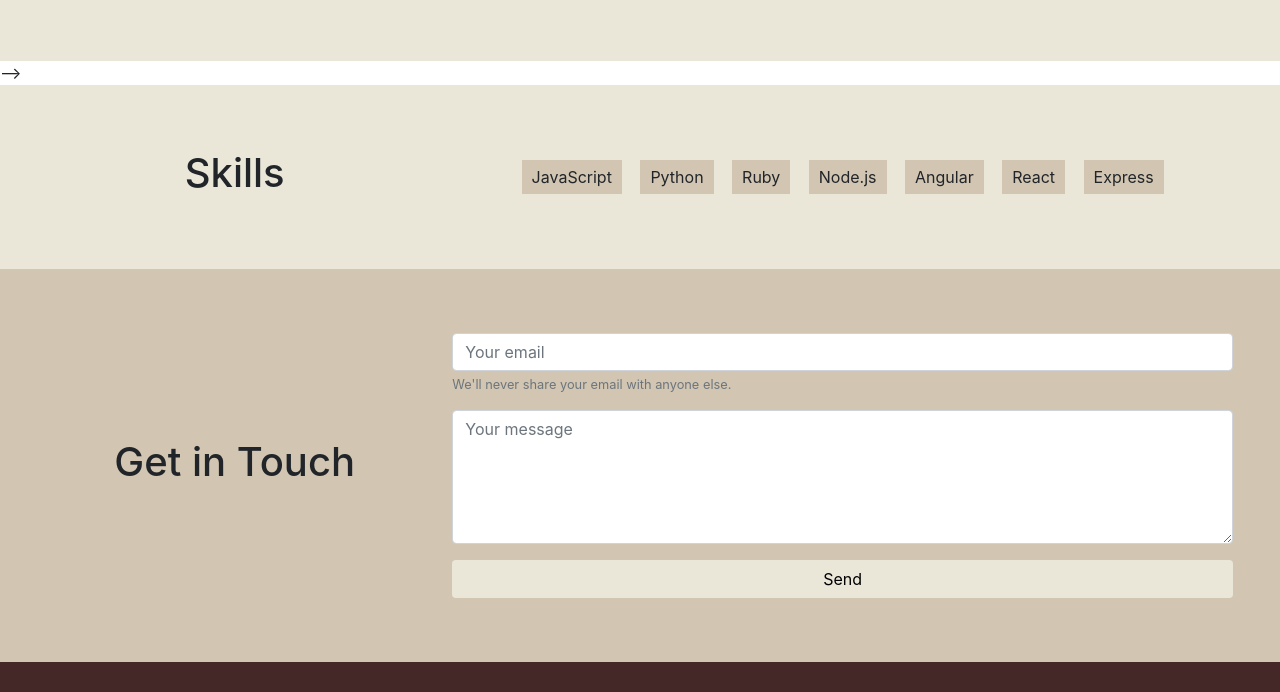
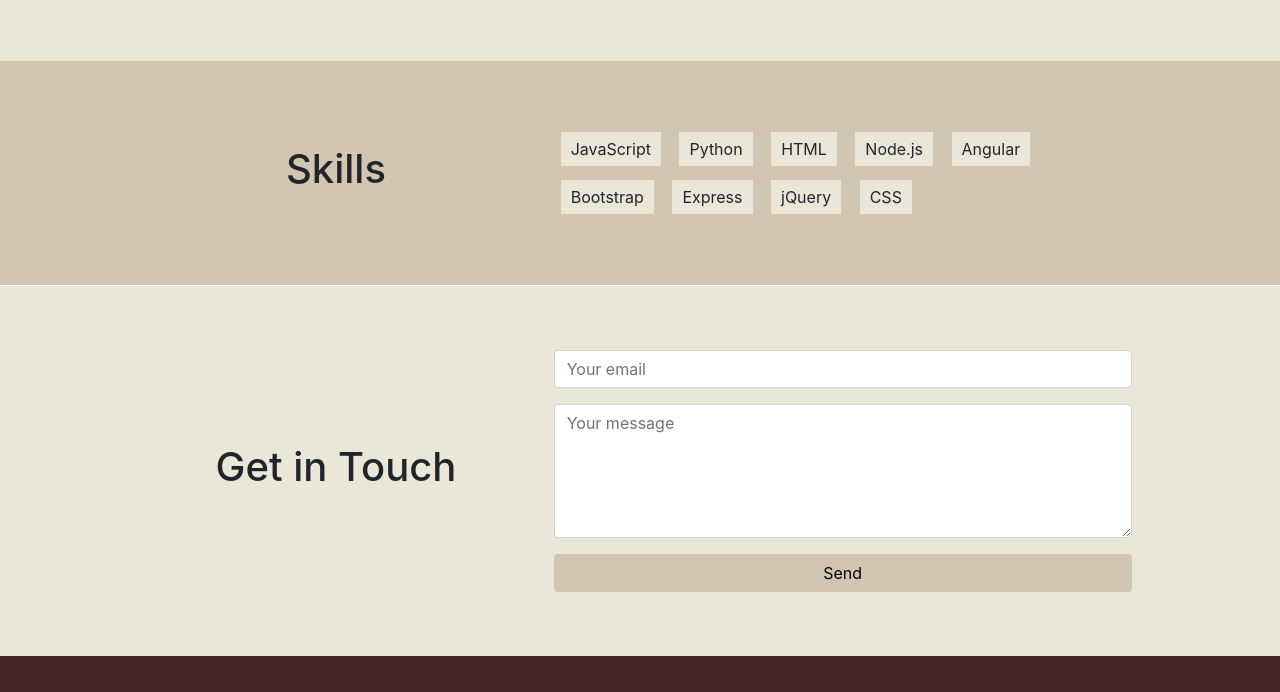
Before and after one commit to thisaramadawalage/personal, a website: page index.html in a window 1280 px wide. Shown: the part 627-1319 px from the top of the page. Drawn offline with nearby package versions, Linux system fonts and the light colour scheme.

Commit message:
Final changes to initial publication.

```diff
--- a/index.html
+++ b/index.html
@@ -28,7 +28,7 @@
             <div class="row">
                 <div class="col-lg-1 col-md-1"></div>
                 <div class="welcome-text col-lg-6 col-md-6">
-                    <h1>Kaweendra Madawalage</h1>
+                    <h1>Thisara Madawalage</h1>
                     <h3>Developer | Writer</h3>
                     <a href="./docs/thisara_cv.pdf"><button class="cv-btn btn-lg">Download resume</button></a>
                 </div>
@@ -169,36 +169,43 @@
                 </div>
             </div>
         </div>
-        <!-- End of projects section -->
     </div> -->
     <!-- End of the projects section -->
 
-    <div class="skills container-fluid div-one row align-items-center">
+    <div class="skills container-fluid div-two row align-items-center">
+        <div class="col-md-1"></div>
         <div class="title-text col-md-4">
             <h1>Skills</h1>
         </div>
-        <div class="skills-items col-md-8">
+        <div class="skills-items col-md-6">
             <li>JavaScript</li>
             <li>Python</li>
-            <li>Ruby</li>
+            <li>HTML</li>
             <li>Node.js</li>
             <li>Angular</li>
-            <li>React</li>
+            <li>Bootstrap</li>
             <li>Express</li>
+            <li>jQuery</li>
+            <li>CSS</li>
         </div>
     </div>
-    <div class="contact container-fluid div-two row  align-items-center">
+    <div class="col-md-1"></div>
+    <!-- End of skills section -->
+
+
+    <div class="contact container-fluid div-one row align-items-center">
+        <div class="col-md-1"></div>
         <div class="title-text col-md-4">
             <h1>Get in Touch</h1>
         </div>
 
-        <div class="contact-form col-md-8">
-            <form action="mailto:tmadawalage@yahoo.com" method="post" enctype="text/plain">
+        <div class="contact-form col-md-6">
+            <form action="mailto:testwebsite@yahoo.com" method="post" enctype="text/plain">
                 <div class="form-group">
                     <input type="email" class="form-control" id="exampleInputEmail1" aria-describedby="emailHelp"
                         placeholder="Your email">
-                    <small id="emailHelp" class="form-text text-muted">We'll never share your email with anyone
-                        else.</small>
+                    <!-- <small id="emailHelp" class="form-text text-muted">We'll never share your email with anyone
+                        else.</small> -->
                 </div>
                 <div class="form-group">
                     <textarea class="form-control" id="exampleFormControlTextarea1" rows="5"
@@ -207,6 +214,7 @@
                 <input type="submit" value="Send" class="send-btn btn">
             </form>
         </div>
+        <div class="col-md-1"></div>
         <!-- End #contact-form -->
     </div>
 
--- a/public/css/styles.css
+++ b/public/css/styles.css
@@ -65,7 +65,8 @@ img {
     display: inline-block;
     margin: 7px;
     padding: 5px 10px;
-    background-color: #d2c6b2;
+    /* background-color: #d2c6b2; */
+    background-color:#eae7d9 ;
 }
 
 .copy-text {
@@ -78,6 +79,7 @@ img {
 }
 
 .send-btn {
-    background-color: #eae7d9;
+    /* background-color: #eae7d9; */
+    background-color: #d2c6b2 ;
     width: 100%;
 }
```
